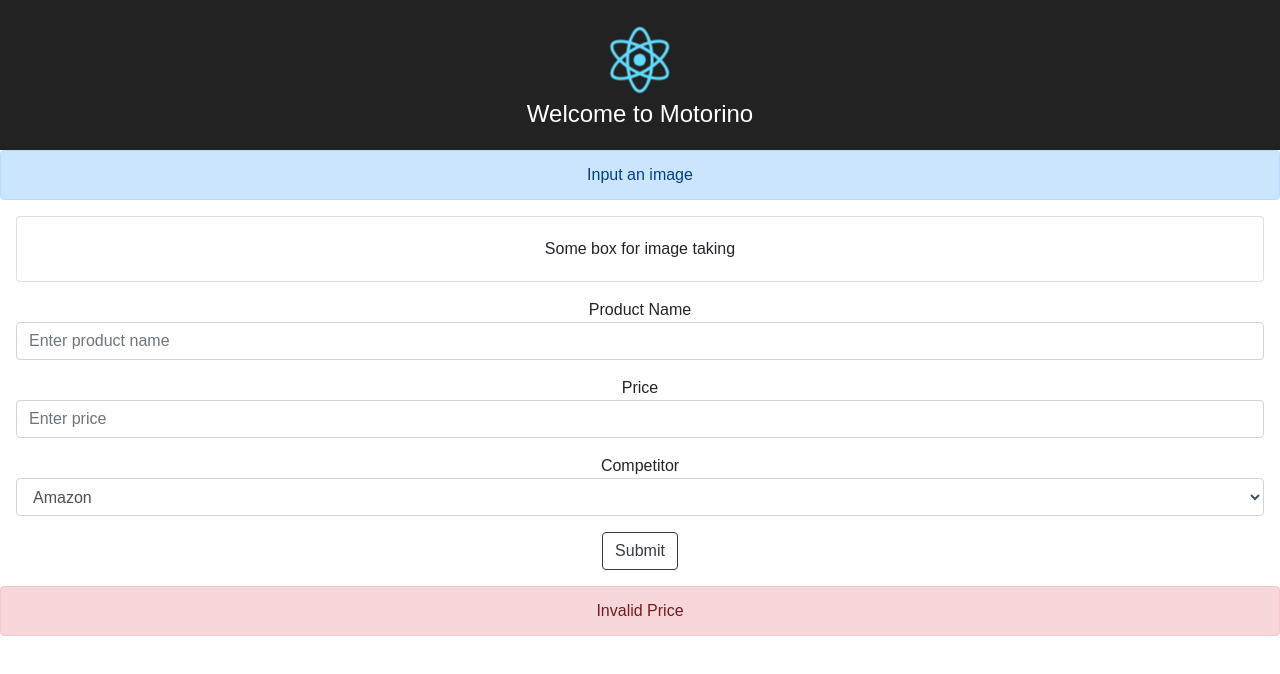
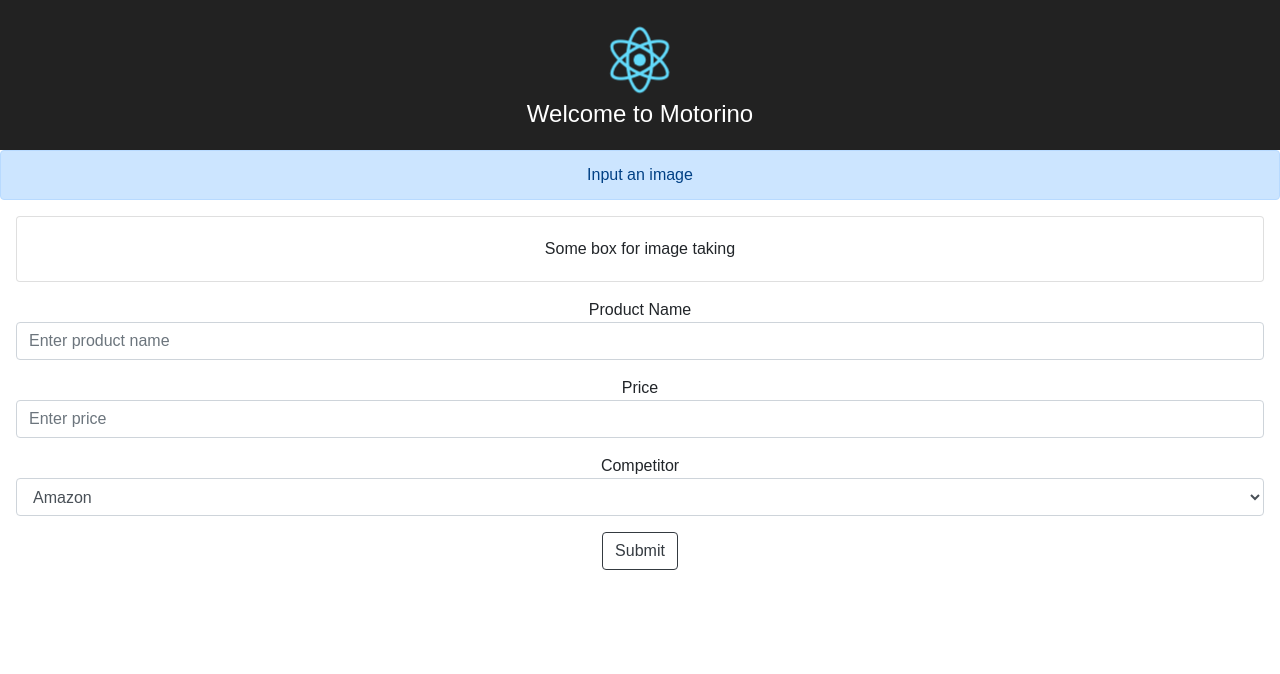
Before and after one commit to brian-nguyen/motorino, a React (Create React App) app: page / in a window 1280 px wide. Shown: the top 674 px of the page. Built offline with nearby package versions, Linux system fonts and the light colour scheme; the HTML template or start-up script is replaced by a standard one.

Commit message:
remove productvalidator from app

```diff
--- a/src/App.js
+++ b/src/App.js
@@ -75,7 +75,6 @@
         </div>
         {this.state.showForm && <ProductForm onSubmit={(data) => this.onSubmit(data)} />}
         {!this.state.showForm && <ProductList products={this.state.products} />}
-        <ProductValidator success={false} failureType="Invalid Price"/>
 
       </div>
     );
```
